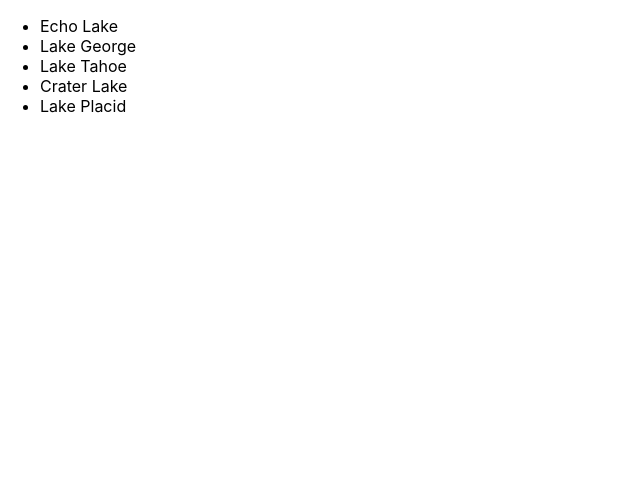
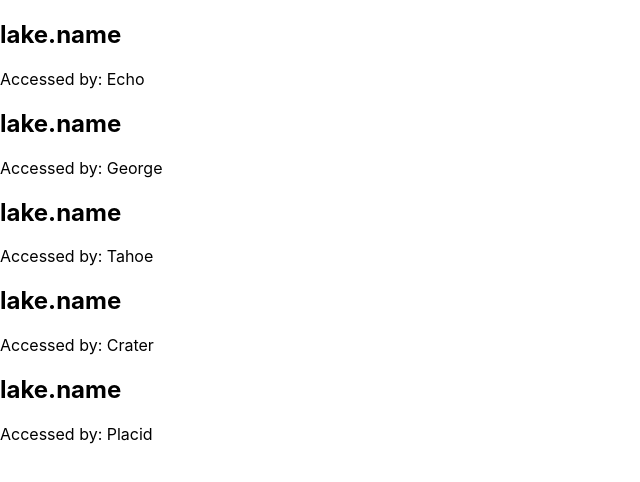
Before and after one commit to csmith17-chwy/react-test-app, a React (Create React App) app: page / in a window 1280 px wide. Shown: the top 482 px of the page, without its empty margins (0-640 px from the left). Built offline with nearby package versions, Linux system fonts and the light colour scheme.

Commit message:
rendering lists of objects

```diff
--- a/src/index.js
+++ b/src/index.js
@@ -3,20 +3,23 @@ import ReactDOM from "react-dom";
 import "./index.css";
 
 const lakeList = [
-  "Echo Lake",
-  "Lake George",
-  "Lake Tahoe",
-  "Crater Lake",
-  "Lake Placid",
+  { id: "1", name: "Echo Lake", trailhead: "Echo" },
+  { id: "2", name: "Lake George", trailhead: "George" },
+  { id: "3", name: "Lake Tahoe", trailhead: "Tahoe" },
+  { id: "4", name: "Crater Lake", trailhead: "Crater" },
+  { id: "5", name: "Lake Placid", trailhead: "Placid" },
 ];
 
 function App({ lakes }) {
   return (
-    <ul>
+    <div>
       {lakes.map((lake) => (
-        <li>{lake}</li>
+        <div>
+          <h2>lake.name</h2>
+          <p>Accessed by: {lake.trailhead}</p>
+        </div>
       ))}
-    </ul>
+    </div>
   );
 }
 
```
